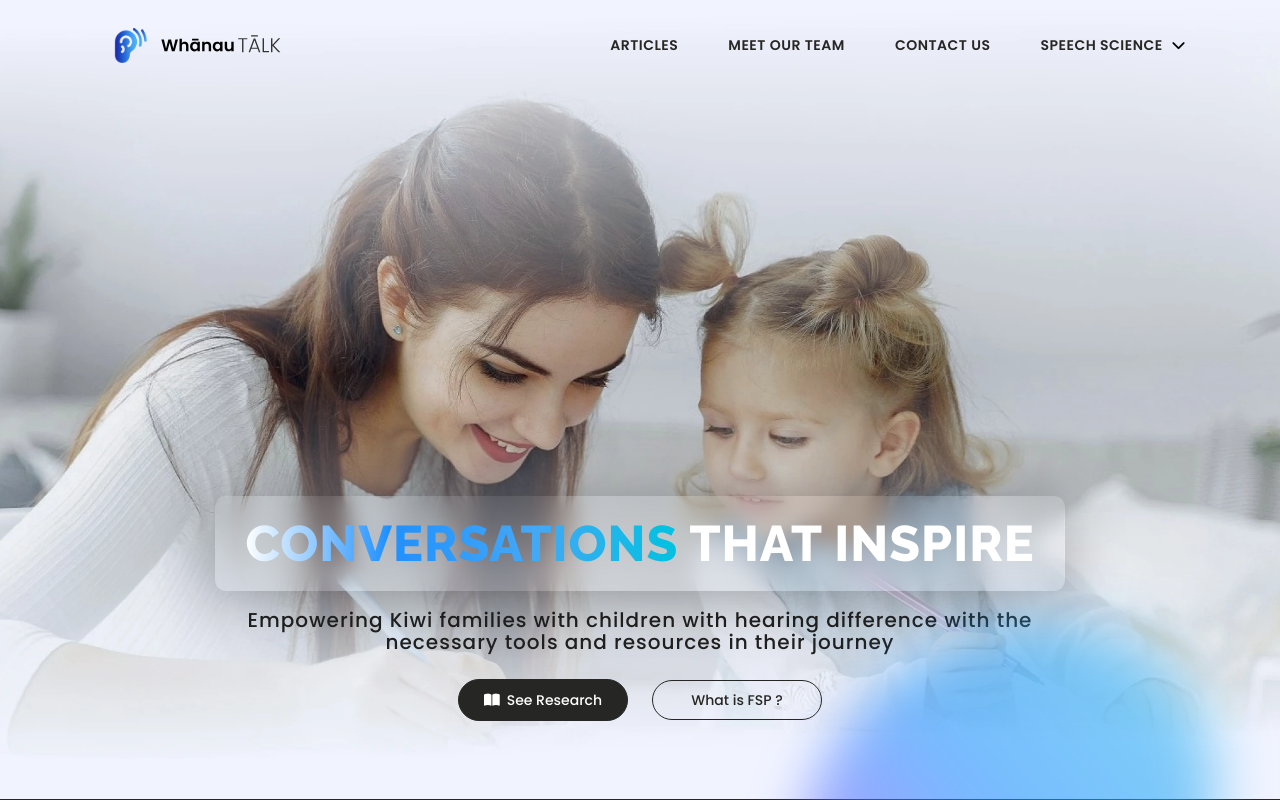
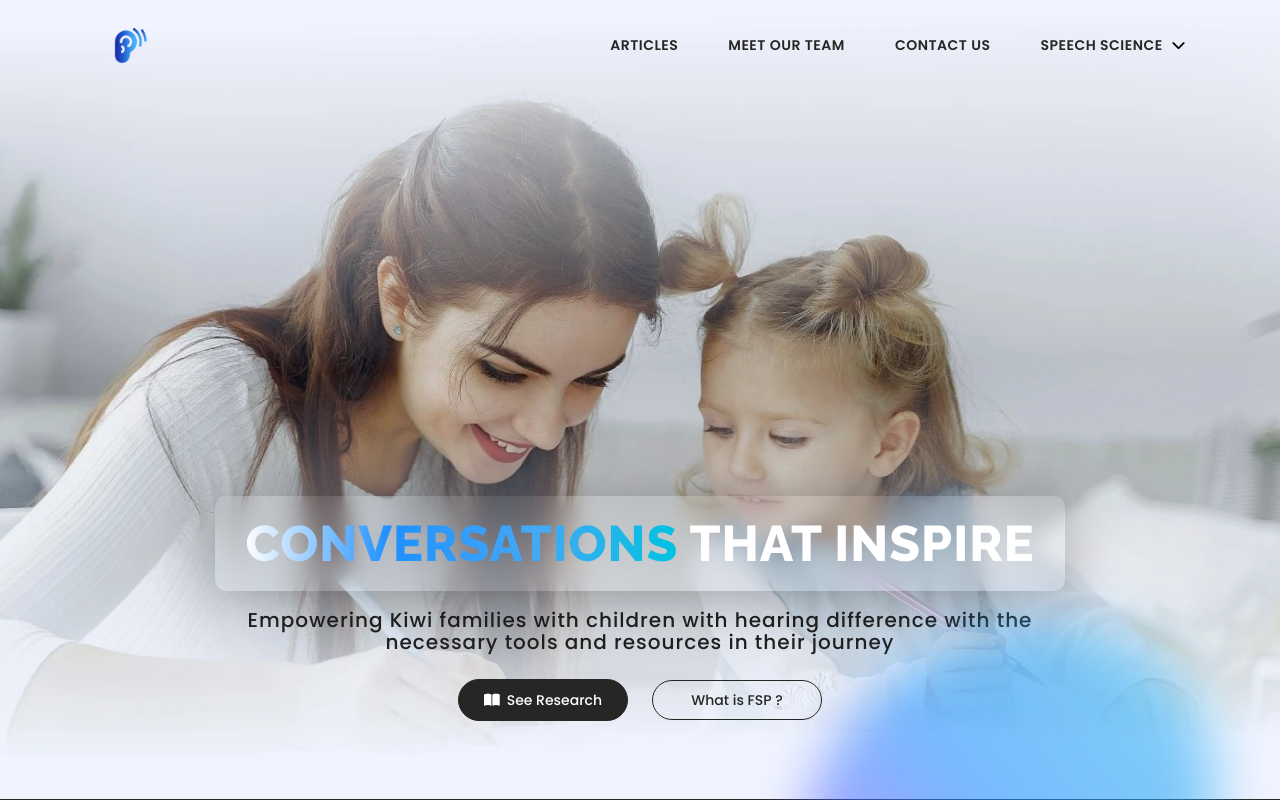
Before and after one commit to kiwiorbit/whanautalk-r4, a website: page index.html in a window 1280 px wide. Shown: the top 800 px of the page. Drawn offline with nearby package versions, Linux system fonts and the light colour scheme; a web font is replaced by a local one.

Commit message:
index.html

```diff
--- a/index.html
+++ b/index.html
@@ -28,7 +28,7 @@
                 <nav class="container navbar">
                     <a class="navbar-logo" href="">
                         <img class="logo" src="./images/contrastlogo.webp" alt="logo">
-                        <img class="logo-name" src="./images/whanautalk-name.svg" alt="logo name whānau talk">
+<!--                         <img class="logo-name" src="./images/whanautalk-name.svg" alt="logo name whānau talk"> -->
                     </a>
                     <div class="container-nav flex">
                         <!-- site logo -->
```
